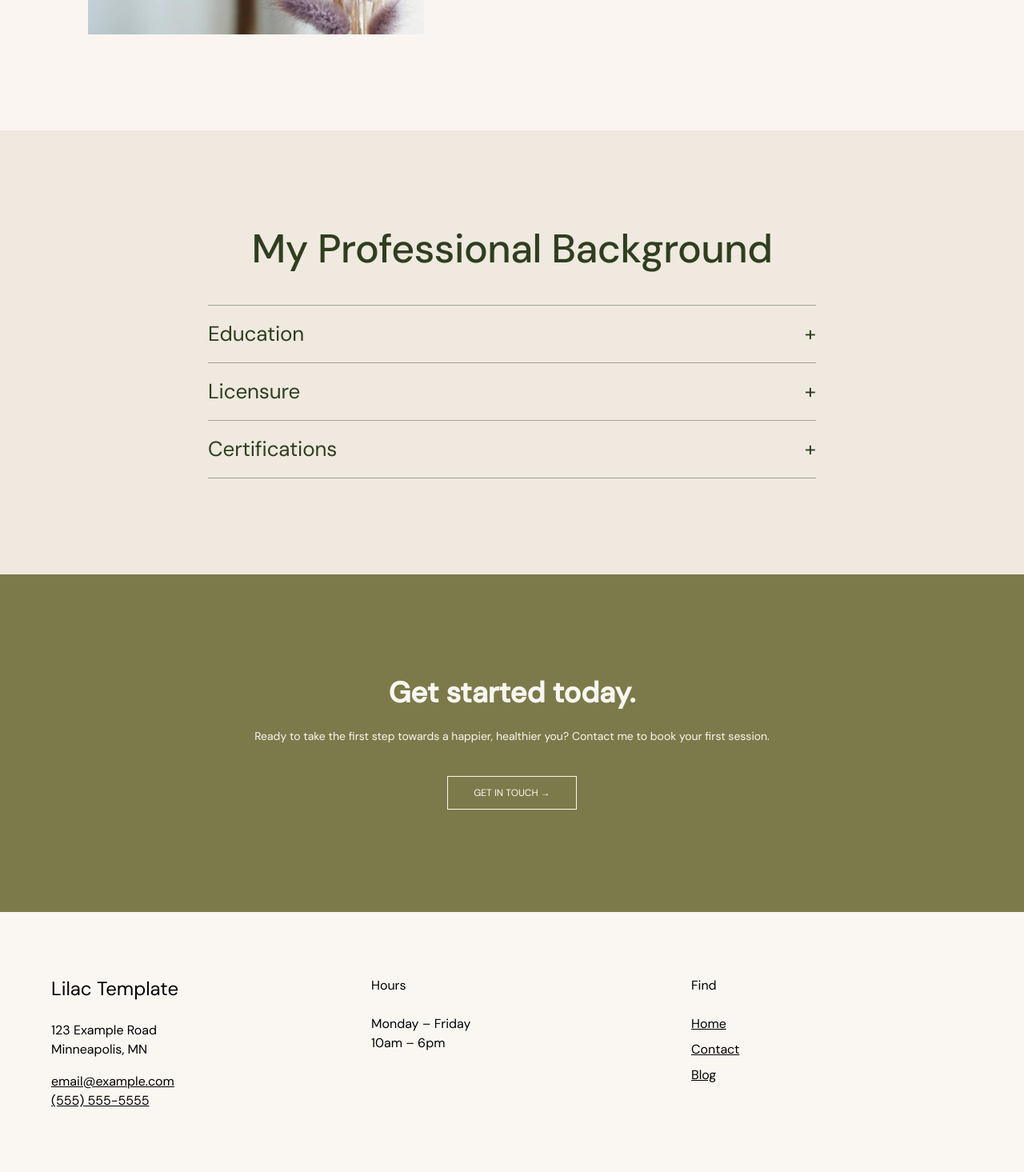
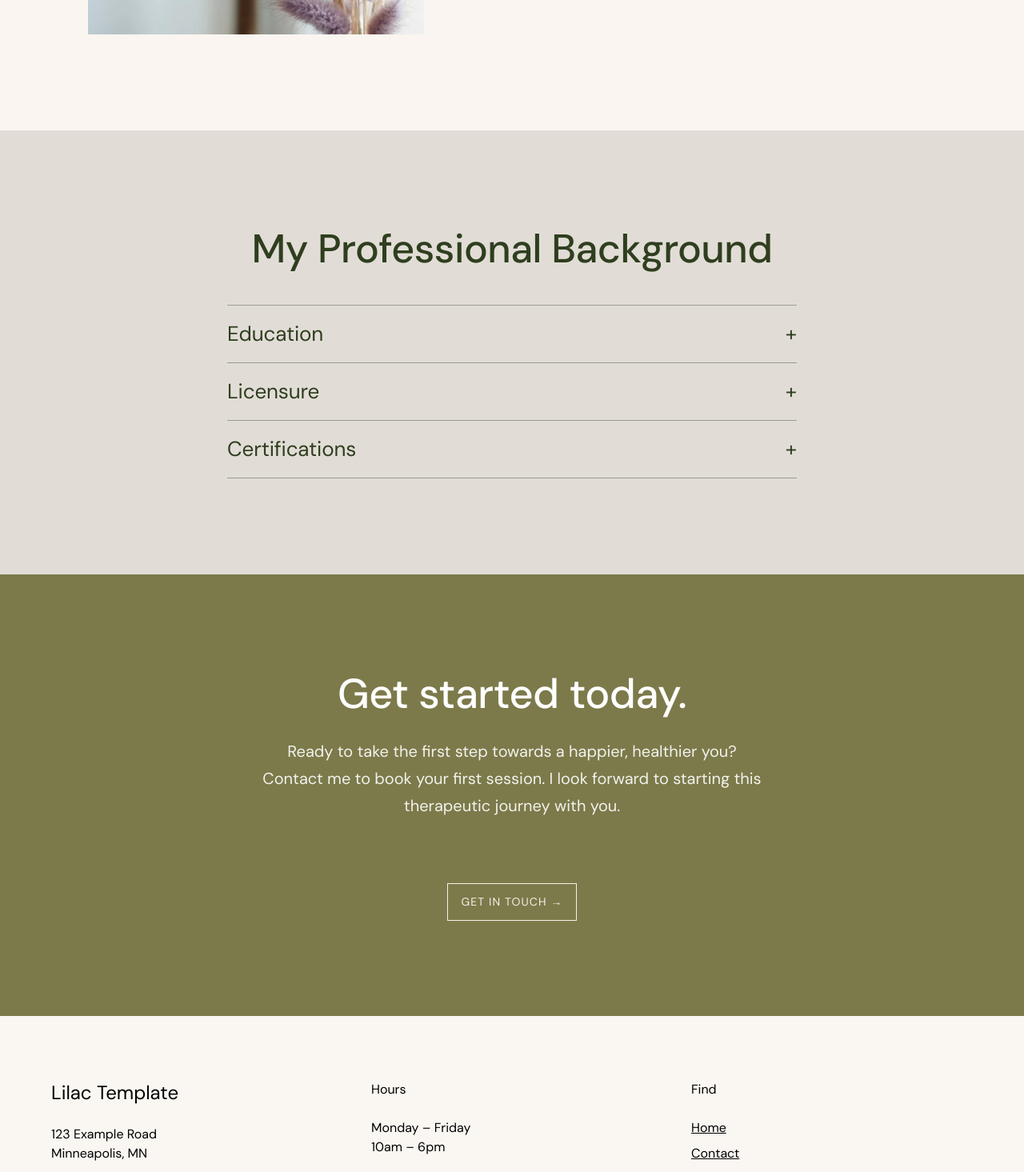
Before and after one commit to anamika0707/Assignement-lilac, a Next.js app: page / in a window 1280 px wide. Shown: the part 4913-6378 px from the top of the page at 80% size. Built offline with nearby package versions, Linux system fonts and the light colour scheme.

Commit message:
CTA section done

```diff
--- a/components/Background.jsx
+++ b/components/Background.jsx
@@ -5,8 +5,8 @@ export default function Background() {
   const items = ["Education", "Licensure", "Certifications"];
 
   return (
-    <section className="w-full bg-[#efe9df] py-[70px] flex justify-center">
-      <div className="w-full max-w-[760px] text-center py-[50px]">
+    <section className="w-full bg-[#e1ddd6] py-[120px] flex justify-center">
+      <div className="w-full max-w-[760px] text-center px-6">
 
         {/* Heading */}
         <ScrollReveal>
--- a/components/CTA.jsx
+++ b/components/CTA.jsx
@@ -1,21 +1,33 @@
 import ScrollReveal from "./ScrollReveal";
 
-export default function CTA() {
+export default function GetStarted() {
   return (
-    <section className="bg-[#7c7a4a] text-[#faf7f2] px-6 py-32 text-center">
+    <section className="w-full bg-[#7C7A4A] py-[120px] flex justify-center items-center">
       <ScrollReveal>
-        <h2 className="text-3xl md:text-4xl font-semibold mb-6">
-        Get started today.
-      </h2>
+        <div className="max-w-[760px] text-center px-6">
 
-      <p className="max-w-2xl mx-auto text-sm mb-10">
-        Ready to take the first step towards a happier, healthier you?
-        Contact me to book your first session.
-      </p>
+        {/* Heading */}
+        <h2 className="text-[52px] leading-[1.15] tracking-[-0.01em] font-medium text-[#ffffff] mb-6">
+          Get started today.
+        </h2>
 
-        <button className="px-8 py-3 border border-[#faf7f2] text-xs transition hover:bg-[#2f3e1f]">
-          GET IN TOUCH →
-        </button>
+        {/* Description */}
+        <p className="text-[20px] leading-[1.7] text-[white]/90 mb-20">
+          Ready to take the first step towards a happier, healthier you?
+          <br/>Contact me to book your first session. I look forward to starting this
+          therapeutic journey with you.
+        </p>
+
+        {/* Button */}
+        <a
+          href="/contact"
+          className="inline-flex items-center gap-2 border border-[#F4F1EA] text-[#F4F1EA]
+                     px-4 py-3 text-[14px] tracking-[0.08em] uppercase
+                     hover:bg-[#F4F1EA] hover:text-[#7C7A4A] transition-colors duration-300"
+        >
+          Get in touch →
+        </a>
+        </div>
       </ScrollReveal>
     </section>
   );
```
